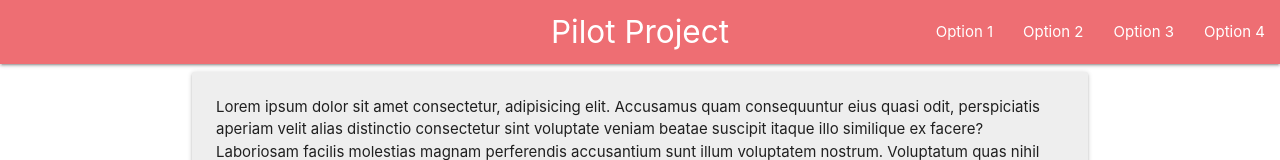
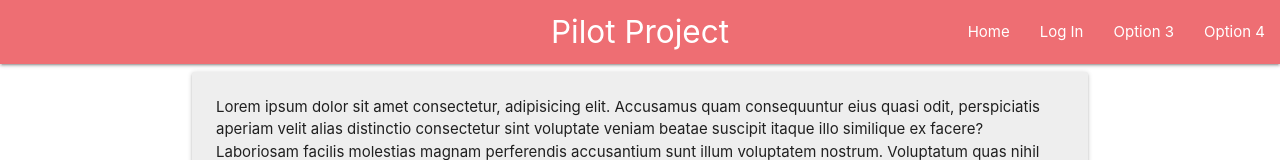
Before and after one commit to venkatsaikrishna0901/pilot-project, a plain HTML site: page index.html in a window 1280 px wide. Shown: the top 160 px of the page. Drawn offline with nearby package versions, Linux system fonts and the light colour scheme.

Commit message:
HTML Files Edited

```diff
--- a/index.html
+++ b/index.html
@@ -19,8 +19,8 @@
           <a href="#!" class="brand-logo center">Pilot Project</a>
           <a href="#" data-target="mobile-nav" class="sidenav-trigger"><i class="material-icons">menu</i></a>
           <ul class="right hide-on-med-and-down">
-            <li><a href="#">Option 1</a></li>
-            <li><a href="#">Option 2</a></li>
+            <li><a href="index.html">Home</a></li>
+            <li><a href="login.html">Log In</a></li>
             <li><a href="#">Option 3</a></li>
             <li><a href="#">Option 4</a></li>
           </ul>
```
Also changed, not shown: login.html (+2 -2 lines).
